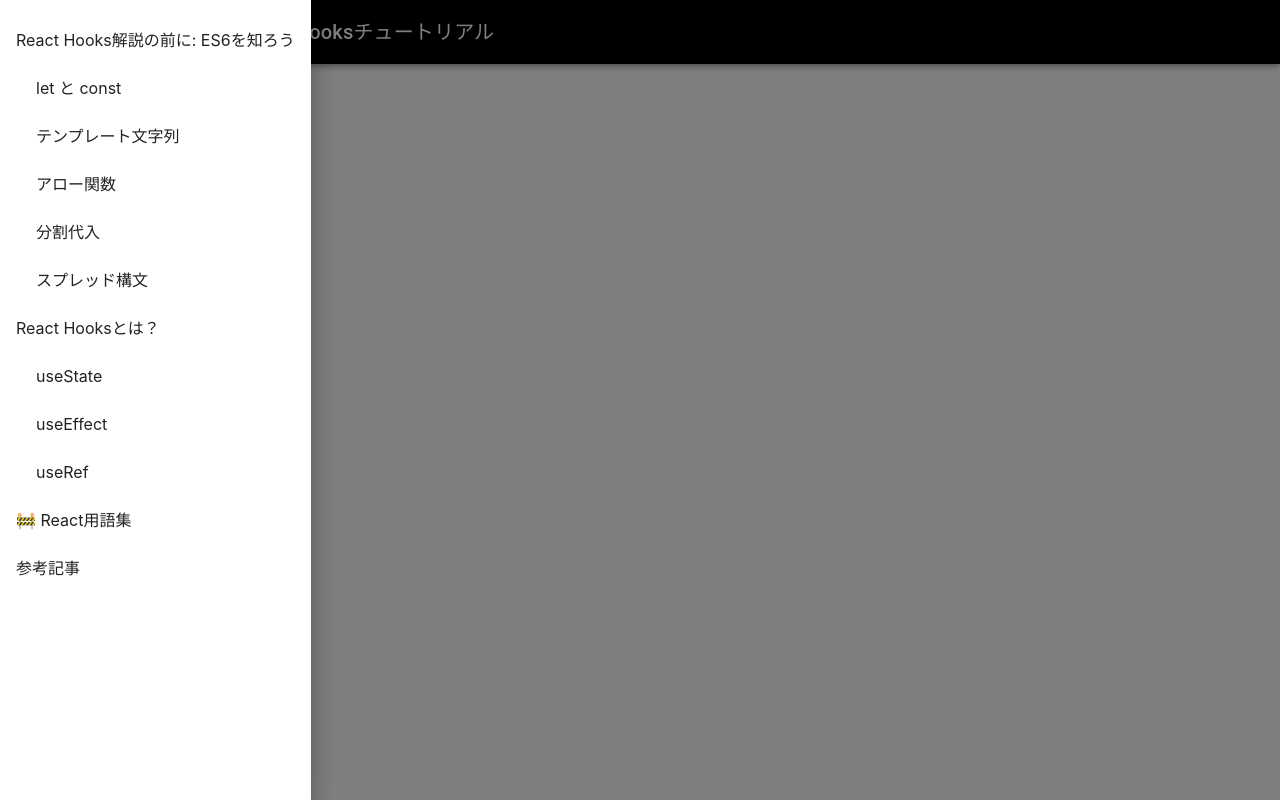
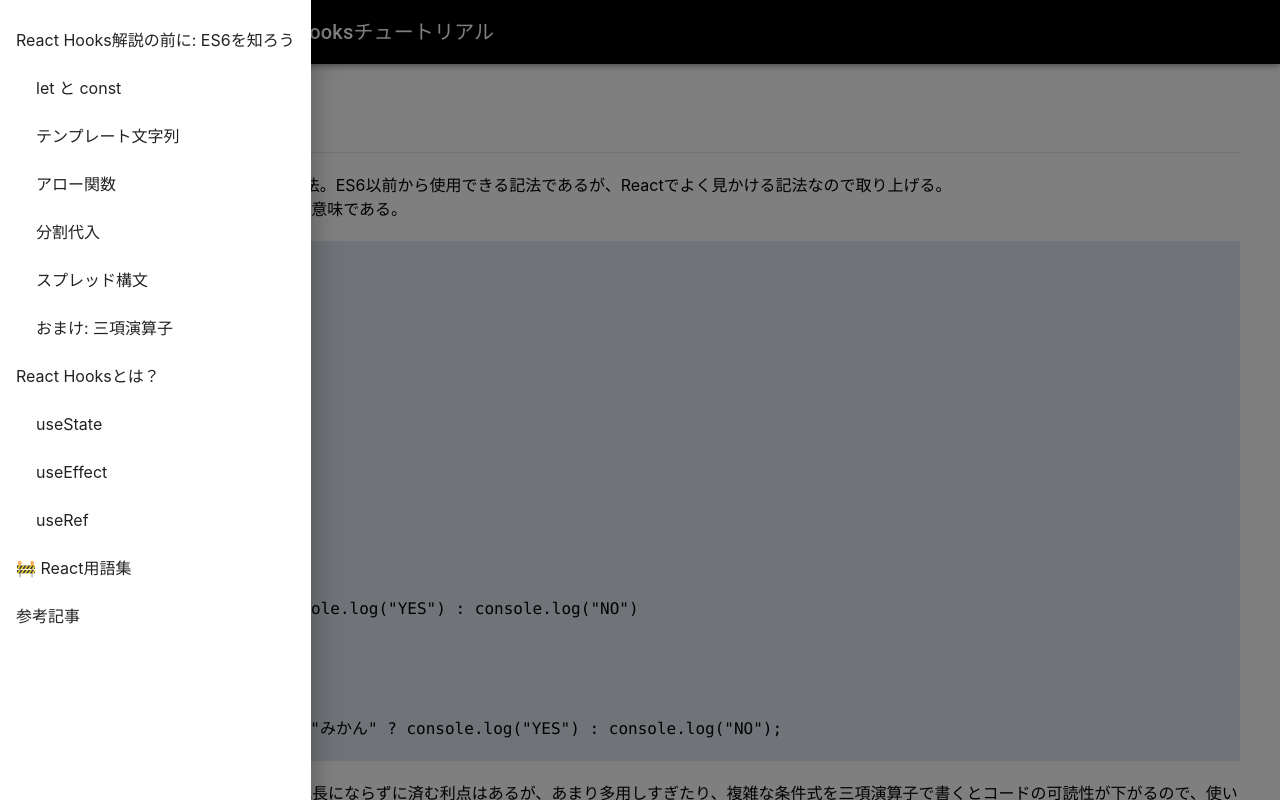
Before and after one commit to Teppeichang/react_hooks_tutorial, a React (Create React App) app: page /conditional-operator in a window 1280 px wide. Both pictures are taken after a click on the button "menu". Shown: the top 800 px of the page. Built offline with nearby package versions, Linux system fonts and the light colour scheme.

Commit message:
Feat: 三項演算子解説ページの追加

```diff
--- a/src/App.jsx
+++ b/src/App.jsx
@@ -9,6 +9,7 @@
 import AllowFunction from "./pages/AllowFunction";
 import DestructuringAssignment from "./pages/DestructuringAssignment";
 import SpreadSyntax from "./pages/SpreadSyntax";
+import ConditionalOperator from "./pages/ConditionalOperator";
 import UseStatePage from "./pages/UseStatePage";
 import UseEffectPage from "./pages/UseEffectPage";
 import UseRefPage from "./pages/UseRefPage";
@@ -27,6 +28,7 @@
         <Route path="/allow-function" element={<AllowFunction />}/>
         <Route path="/destructing-assignment" element={<DestructuringAssignment />}/>
         <Route path="/spread-syntax" element={<SpreadSyntax />}/>
+        <Route path="/conditional-operator" element={<ConditionalOperator />}/>
         <Route path="/about-hooks" element={<AboutHooks />}/>
         <Route path="/usestate" element={<UseStatePage />} />
         <Route path="/useeffect" element={<UseEffectPage />} />
--- a/src/components/Header.jsx
+++ b/src/components/Header.jsx
@@ -47,6 +47,9 @@
           <Link to="/spread-syntax" className="hover:text-sky-400 hover:underline pl-5">
             スプレッド構文
           </Link>
+          <Link to="/conditional-operator" className="hover:text-sky-400 hover:underline pl-5">
+            おまけ: 三項演算子
+          </Link>
           <Link to="/about-hooks" className="hover:text-sky-400 hover:underline">
             React Hooksとは？
           </Link>
--- a/src/pages/AboutES6.jsx
+++ b/src/pages/AboutES6.jsx
@@ -26,16 +26,23 @@
       <p className="mt-5 font-bold">結論: ES6からES6以前にはなかった機能が追加され、従来のJavaScriptより格段にコーディングしやすくなったため。</p>
       <p className="mt-5">ES6で追加された機能は以下の通り(使用頻度が高いものや、Reactのコードでよく見られるものを抜粋)</p>
       <code className="bg-slate-200 block mt-5 mb-5 p-5">
-        let,constによる変数宣言<br />
-        クラス (class)<br />
-        テンプレート文字列 (`Hello ${'{'}変数名{'}'}`)<br />
-        モジュール (import, export)<br />
-        アロー関数 (={'>'})<br />
-        スプレッド構文 (...args)<br />
-        分割代入 ([x, y] = [10, 20])<br />
-        デフォルト引数 (function(x=0, y=0))<br />
-        Mapオブジェクト・mapメソッド<br />
-        三項演算子
+        let,constによる変数宣言
+        <br />
+        クラス (class)
+        <br />
+        テンプレート文字列 (`Hello ${'{'}変数名{'}'}`)
+        <br />
+        モジュール (import, export)
+        <br />
+        アロー関数 (={'>'})
+        <br />
+        スプレッド構文 (...args)
+        <br />
+        分割代入 ([x, y] = [10, 20])
+        <br />
+        デフォルト引数 (function(x=0, y=0))
+        <br />
+        Mapオブジェクト・mapメソッド
       </code>
       <p>また、近年の技術書籍やチュートリアル類がES6構文ベースで書かれていること、フレームワークやライブラリみたく流行やバージョン変更による構文の頻繁な変化を気にしなくて良いことから、学習にあたってのハードルが低いと言うこともES6のメリットである。</p>
     </div>
--- /dev/null
+++ b/src/pages/ConditionalOperator.jsx
@@ -0,0 +1,70 @@
+import React from 'react'
+
+const ConditionalOperator = () => {
+  return (
+    <div className="my-20 px-10 flex flex-col min-h-screen">
+      <p className="text-2xl font-bold mt-10">三項演算子とは</p>
+      <hr />
+      <p className="mt-5">条件分岐(if ~ else)を簡略化できる記法。ES6以前から使用できる記法であるが、Reactでよく見かける記法なので取り上げる。</p>
+      <p>例えば、下記のサンプルコードは同じ意味である。</p>
+      <code className="bg-slate-200 block mt-5 mb-5 p-5">
+        <p># Not三項演算子</p>
+        <p>const fruit = "バナナ"</p>
+        <p>function hoge () {'{'}</p>
+        <p className="ml-5">if (fruit === "みかん") {'{'}</p>
+        <p className="ml-10">console.log("YES")</p>
+        <p className="ml-5">{'}'} else {'{'}</p>
+        <p className="ml-10">console.log("NO")</p>
+        <p className="ml-5">{'}'}</p>
+        <p>{'}'}</p>
+        <p>hoge();</p>
+        <br />
+        <p># 三項演算子</p>
+        <p>const fruit = "バナナ"</p>
+        <p>function hoge () {'{'}</p>
+        <p className="ml-5">fruit === "みかん" ? console.log("YES") : console.log("NO")</p>
+        <p>{'}'}</p>
+        <p>hoge();</p>
+        <br />
+        <p># この書き方でもOK</p>
+        <p>const fruit = "バナナ" === "みかん" ? console.log("YES") : console.log("NO");</p>
+      </code>
+      <p>単一条件・単一式の場合はコードが冗長にならずに済む利点はあるが、あまり多用しすぎたり、複雑な条件式を三項演算子で書くとコードの可読性が下がるので、使い所には注意が必要。</p>
+      <p className="text-2xl font-bold mt-10">なぜ三項演算子と呼ばれているのか</p>
+      <hr />
+      <p className="mt-5">三項演算子の構文が由来。</p>
+      <code className="bg-slate-200 block mt-5 mb-5 p-5">
+        <p>ある条件 ? trueの時の処理 : falseの時の処理</p>
+      </code>
+      <p><span className="font-bold underline">「条件」「trueの場合の処理」「falseの場合の処理」の三項</span>をとることから、三項演算子と呼ばれている。</p>
+      <p className="text-2xl font-bold mt-10">応用: 三項演算子による条件連鎖(if ~ else if ~ else)</p>
+      <hr />
+      <code className="bg-slate-200 block mt-5 mb-5 p-5">
+        <p>const fruit = "バナナ";</p>
+        <p>function hoge () {'{'}</p>
+        <p className="ml-5">fruit === "みかん" ? console.log("YES"!)</p>
+        <p className="ml-10">: fruit === "はっさく" ? console.log("惜しい!")</p>
+        <p className="ml-10">: fruit === "レモン" ? console.log("柑橘系ではあるが・・・")</p>
+        <p className="ml-10">: console.log("全然違う!");</p>
+        <p className="ml-5">{'}'}</p>
+      </code>
+      <p>以下のコードと同義である。</p>
+      <code className="bg-slate-200 block mt-5 mb-5 p-5">
+        <p>const fruit = "バナナ";</p>
+        <p>function hoge () {'{'}</p>
+        <p className="ml-5">if (fruit === "みかん") {'{'}</p>
+        <p className="ml-10">console.log("YES")</p>
+        <p className="ml-5">{'}'} else if (fruit === "はっさく") {'{'}</p>
+        <p className="ml-10">console.log("惜しい!")</p>
+        <p className="ml-5">{'}'} else if (fruit === "レモン") {'{'}</p>
+        <p className="ml-10">console.log("柑橘系ではあるが・・・")</p>
+        <p className="ml-5">{'}'} else {'{'}</p>
+        <p className="ml-10">console.log("全然違う!");</p>
+        <p className="ml-5">{'}'}</p>
+        <p>{'}'}</p>
+      </code>
+    </div>
+  )
+}
+
+export default ConditionalOperator
```
